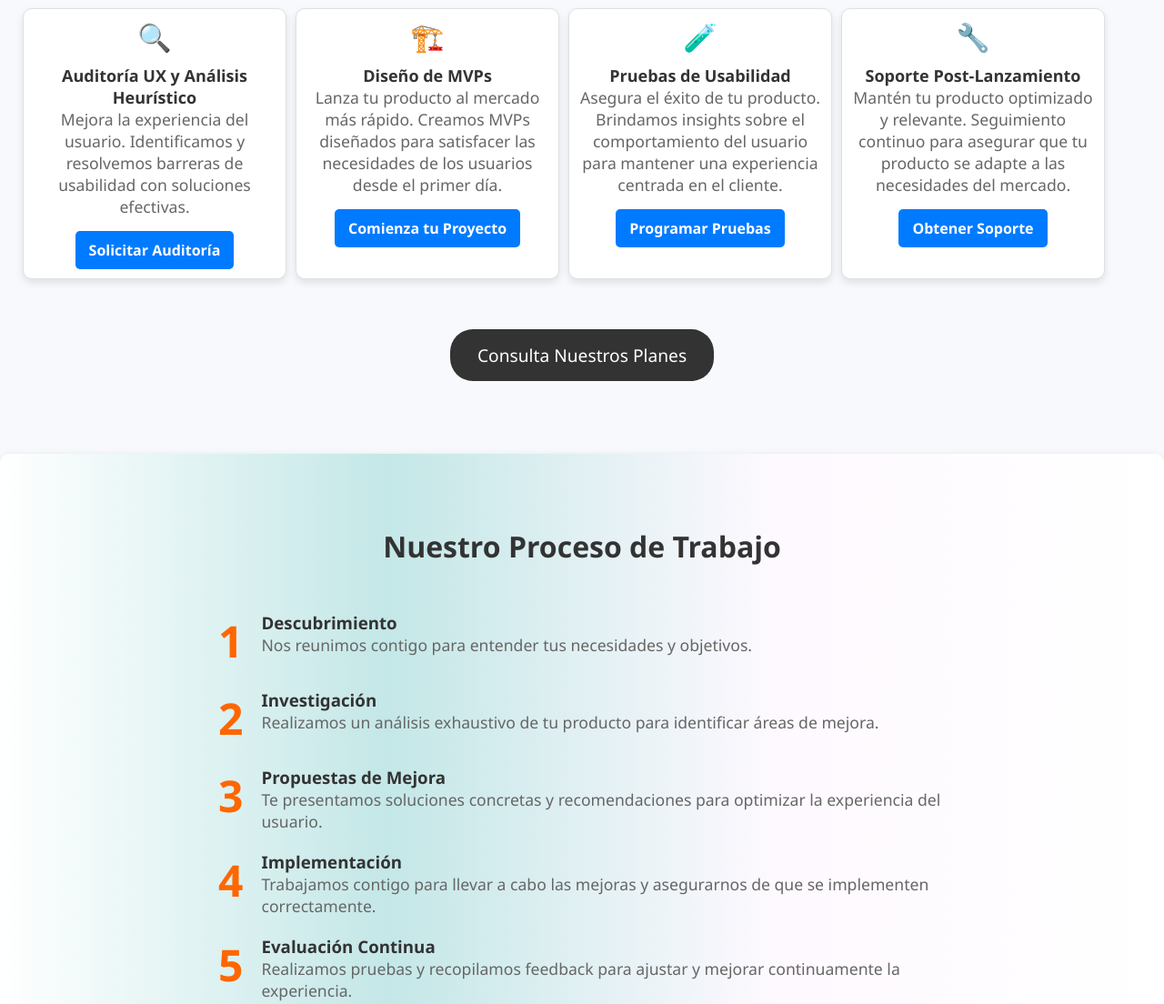
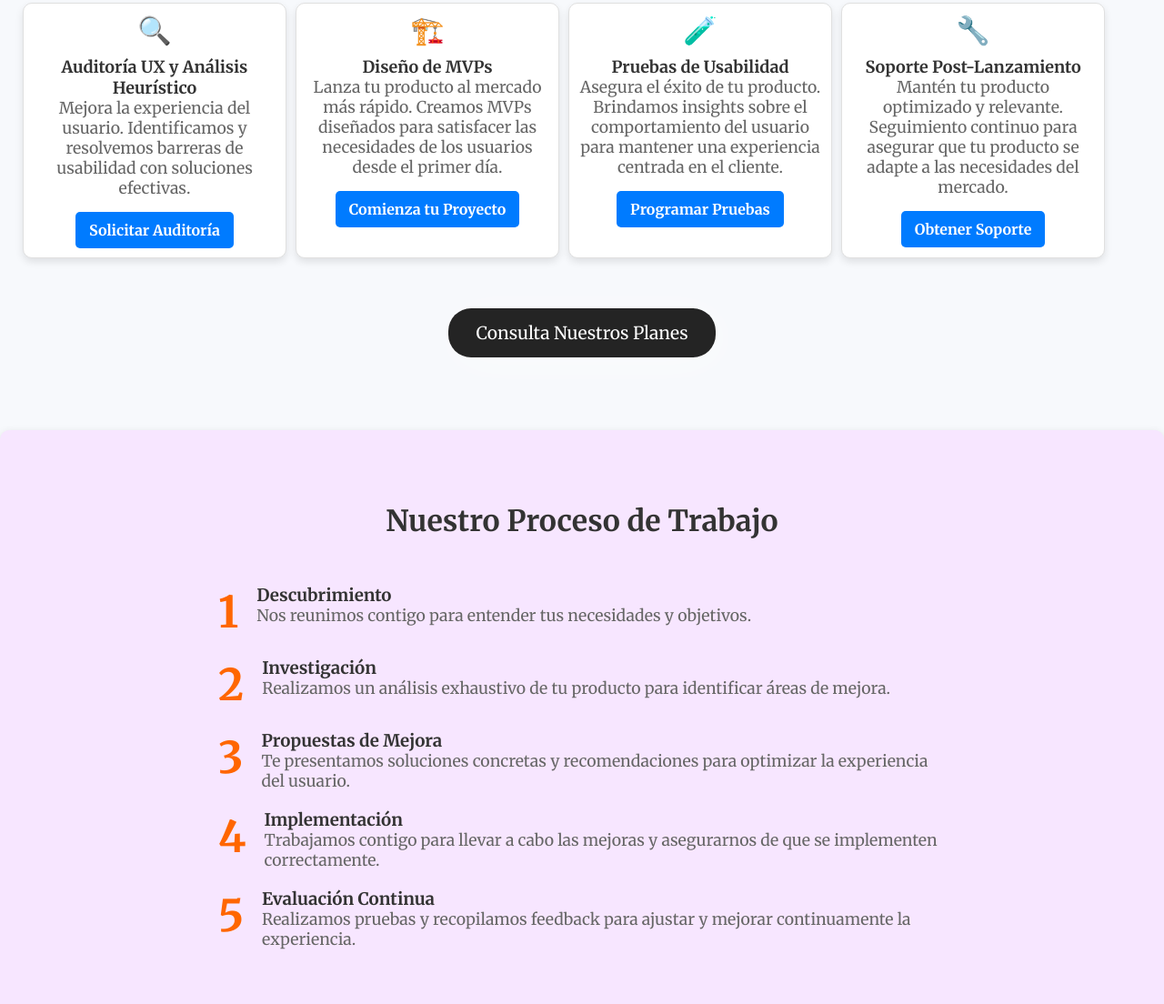
Before and after one commit to ConstanzaT/uxlab, a plain HTML site: page index.html in a window 1280 px wide. Shown: the part 942-2046 px from the top of the page at 91% size. Drawn offline with Linux system fonts and the light colour scheme.

Commit message:
modificaciones

```diff
--- a/css/principal.css
+++ b/css/principal.css
@@ -2,12 +2,14 @@
     margin: 0;
     padding: 0;
     box-sizing: border-box;
-    font-family: 'Segoe UI', Tahoma, Geneva, Verdana, sans-serif;
+    font-family: 'Merriweather', serif;
+
 }
 body {
     background: #F7F9FC;
     color: #333;
     overflow-x: hidden;
+
 }
 
 /* Navbar */
@@ -124,7 +126,7 @@ color: #ff6600;
 
 .cta-button-secondary {
     display: inline-block;
-    background-color: #333;
+    background-color: rgb(36, 36, 36);
     color: white;
     padding: 15px 30px;
     font-size: 1.2rem;
@@ -132,6 +134,7 @@ color: #ff6600;
     border-radius: 25px;
     margin-top: 50px;
     transition: background-color 0.3s;
+    box-shadow: 5px 5px 50px rgba(255, 255, 255, 0.5);
 }
 
 .cta-button-secondary:hover {
@@ -471,7 +474,7 @@ text-align: left; /* Alineación a la izquierda */
 /* Degradado en secciones */
 
 #nuestro-proceso {
-background: linear-gradient(to right, #ffffff, #c4e7e7, #fef9ff, #ffffff);
+    background: #f7e6ff;
 
 }
 /* Cambia la clase .service-card */
@@ -575,7 +578,7 @@ margin: 5px; /* Reducir margen en pantallas pequeñas */
 background-color:#ccc;
 }
 #section5{
-background: linear-gradient(to right, #c2d9ff, #ead6ff, #ffffff); /* Degradado de azul claro a violeta suave y blanco */}
+    background: linear-gradient(135deg, #A85D7E, #C89EAD, #EDEDED, #B4A6B0, #634D6E, #422532); /* Degradado de azul claro a violeta suave y blanco */}
 
 .whatsapp-btn {
 position: fixed;
--- a/index.html
+++ b/index.html
@@ -6,6 +6,8 @@
     <title>Laboratorio de UX - Landing Page</title>
     <link rel="stylesheet" href="https://cdnjs.cloudflare.com/ajax/libs/font-awesome/6.0.0-beta3/css/all.min.css">
     <link rel="stylesheet" href="css/principal.css">
+    <link href="https://fonts.googleapis.com/css2?family=Merriweather:wght@300;400;700&display=swap" rel="stylesheet">
+
 </head>
 <body>
 
```
